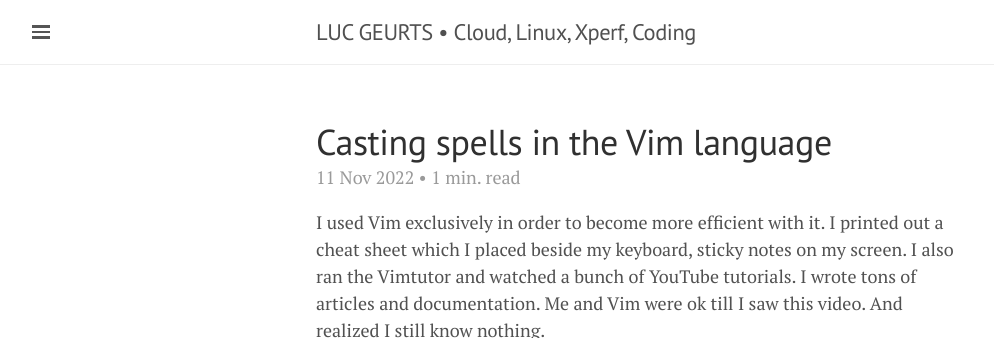
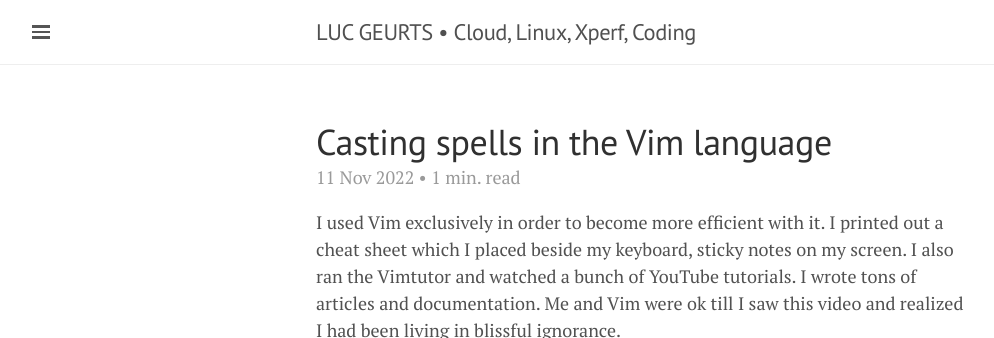
Before and after one commit to lgeurts/lgeurts.github.io, a Jekyll site: the page built from _posts/2022-11-11-mastering-the-vim-language.md, in a window 1280 px wide, cut to the strip 0-338 px from the top of the page. Shown: the whole strip, without its empty margins (0-994 px from the left). Built offline with Jekyll 4.4.1, drawn with Linux system fonts in a browser that asks for light colours; nearby versions of some CDN libraries; comment, search, counter and statistics services are not loaded.

Commit message:
Update 2022-11-11-mastering-the-vim-language.md

```diff
--- a/_posts/2022-11-11-mastering-the-vim-language.md
+++ b/_posts/2022-11-11-mastering-the-vim-language.md
@@ -7,7 +7,7 @@ category: Open Source
 tags: [ Linux Tutorials ]
 ---
 
-I used Vim exclusively in order to become more efficient with it. I printed out a cheat sheet which I placed beside my keyboard, sticky notes on my screen. I also ran the Vimtutor and watched a bunch of YouTube tutorials. I wrote tons of articles and documentation. Me and Vim were ok till I saw this video. And realized I still know nothing.
+I used Vim exclusively in order to become more efficient with it. I printed out a cheat sheet which I placed beside my keyboard, sticky notes on my screen. I also ran the Vimtutor and watched a bunch of YouTube tutorials. I wrote tons of articles and documentation. Me and Vim were ok till I saw this video and realized I had been living in blissful ignorance.
 
 [![Watch the video](https://img.youtube.com/vi/wlR5gYd6um0/maxresdefault.jpg)](https://youtu.be/wlR5gYd6um0)
 
```
